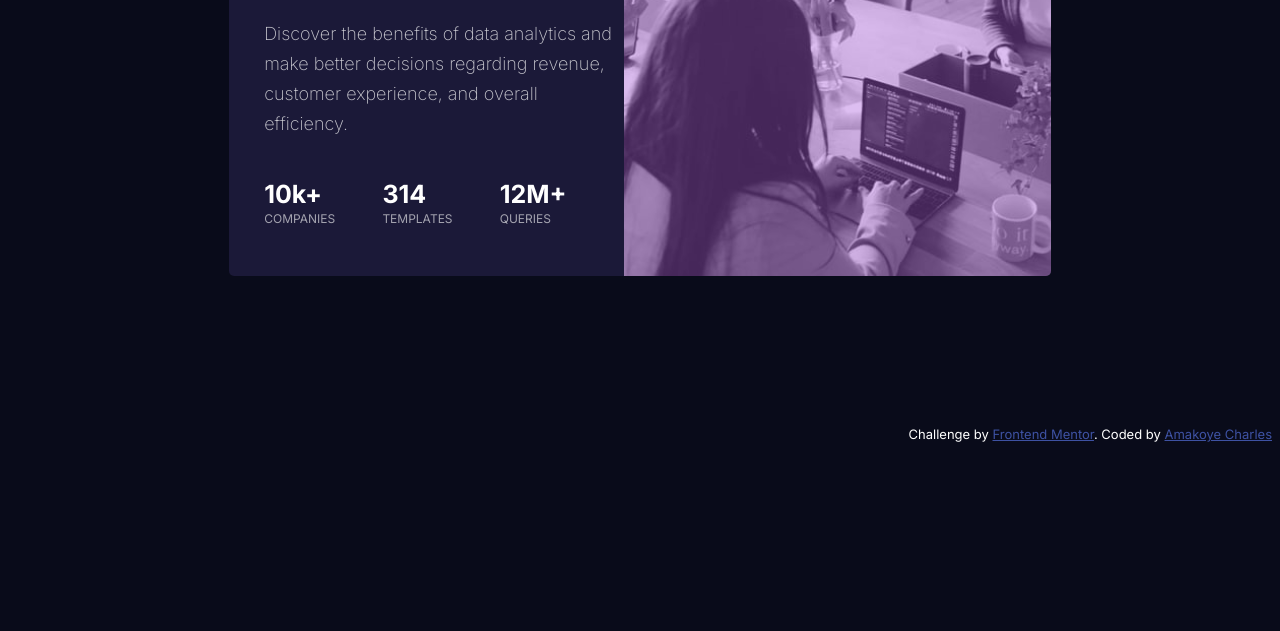
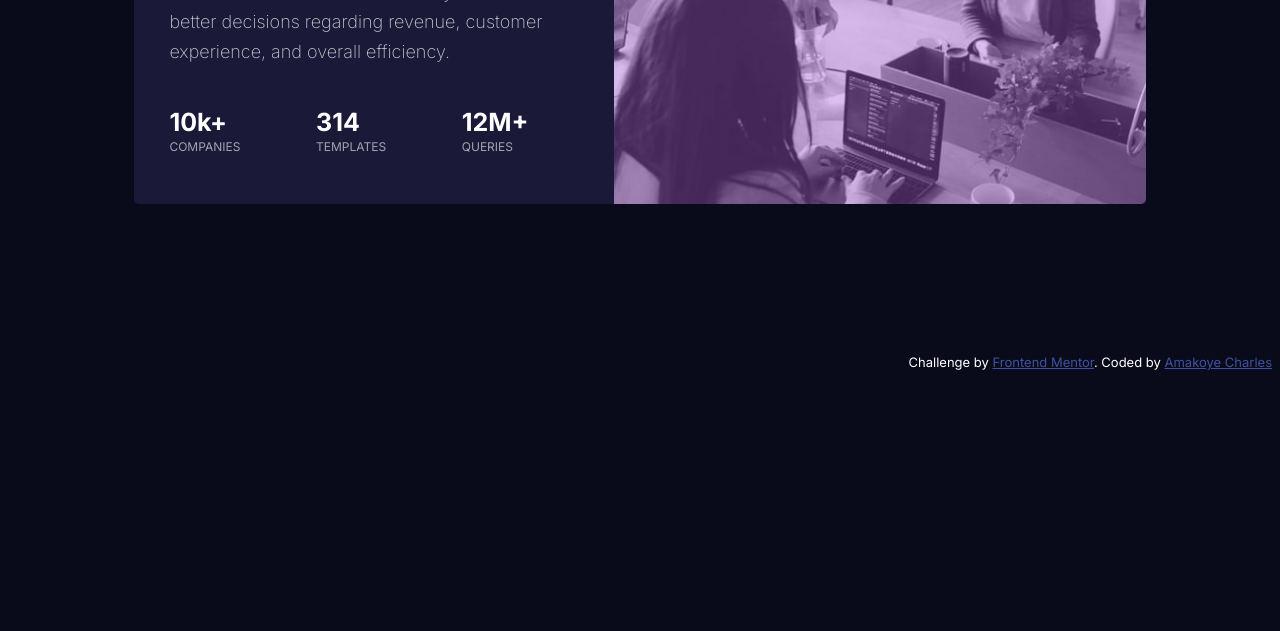
Before and after one commit to Amakoye/stats-preview-card-component-main, a plain HTML site: page index.html in a window 1280 px wide. Shown: the part 337-968 px from the top of the page. Drawn offline with Linux system fonts and the light colour scheme.

Commit message:
changes to min-width

```diff
--- a/index.css
+++ b/index.css
@@ -11,7 +11,7 @@ body {
 .container {
   display: flex;
   flex-direction: row;
-  max-width: 65%;
+  min-width: 70%;
   background: hsl(244, 38%, 16%);
   border-radius: 5px;
   margin: 160px auto 150px auto;
```
